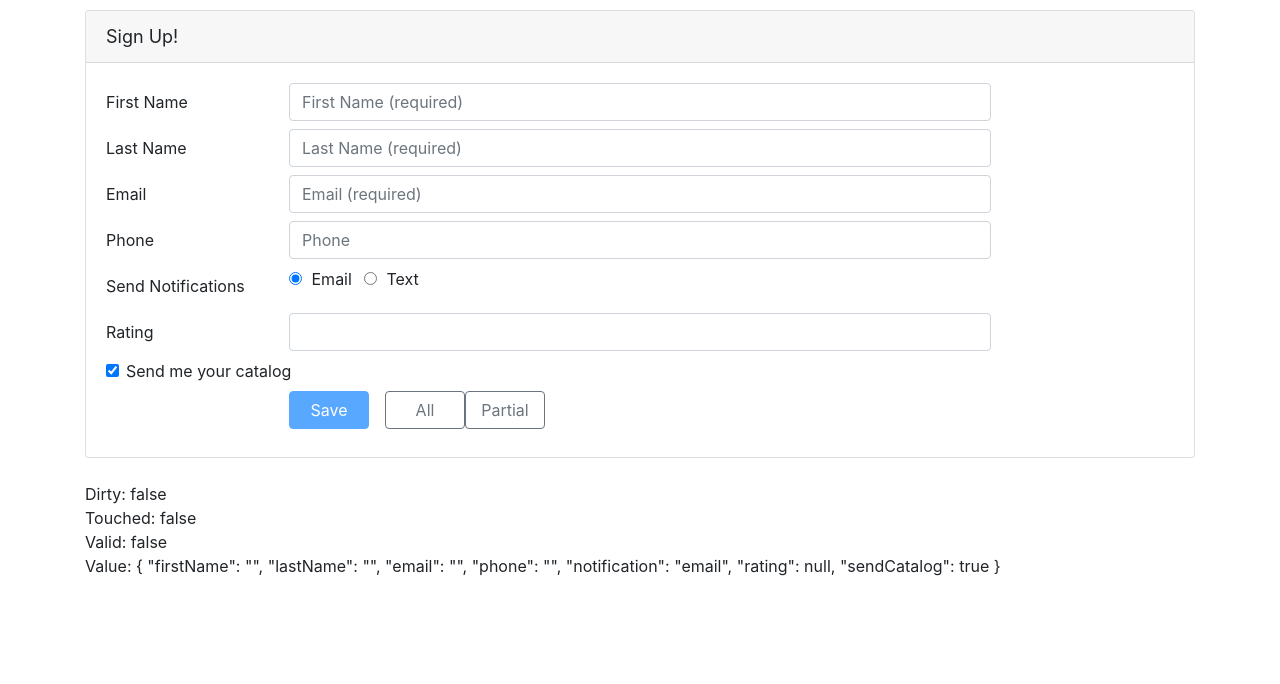
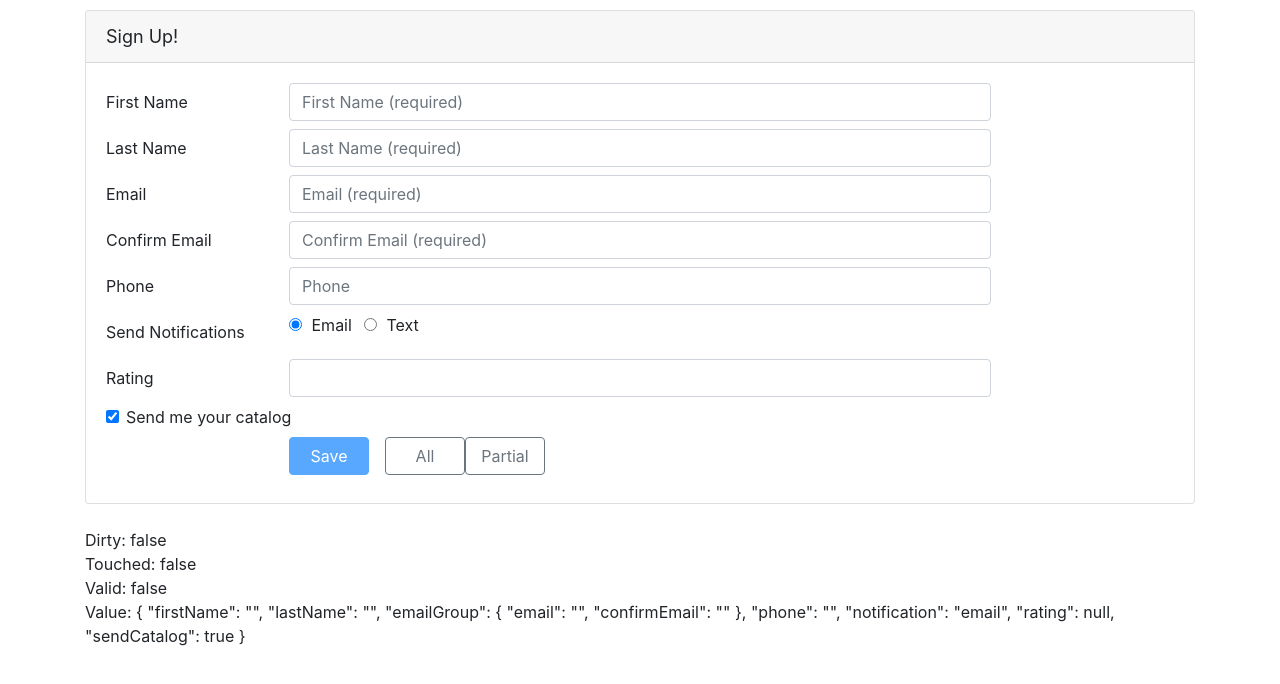
Before and after one commit to florin141/angular-reactive-forms-intro, an Angular app: page / in a window 1280 px wide. Shown: the top 684 px of the page. Built offline with nearby package versions, Linux system fonts and the light colour scheme.

Commit message:
[mod-5] Nested FormGroup and cross-filed validation

```diff
--- a/src/app/customers/customer.component.html
+++ b/src/app/customers/customer.component.html
@@ -50,6 +50,7 @@
         </div>
       </div>
 
+      <div formGroupName="emailGroup">
         <div class="form-group row mb-2">
           <label class="col-md-2 col-form-label"
                  for="emailId">Email</label>
@@ -59,15 +60,43 @@
                    type="email"
                    placeholder="Email (required)"
                    formControlName="email"
-                 [ngClass]="{'is-invalid': (customerForm.get('email').touched || customerForm.get('email').dirty) && !customerForm.get('email').valid }" />
+                   [ngClass]="{'is-invalid': customerForm.get('emailGroup').errors ||
+                                             ((customerForm.get('emailGroup.email').touched ||
+                                              customerForm.get('emailGroup.email').dirty) &&
+                                              !customerForm.get('emailGroup.email').valid) }"/>
             <span class="invalid-feedback">
-            <span *ngIf="customerForm.get('email').errors?.required">
+              <span *ngIf="customerForm.get('emailGroup.email').errors?.required">
                 Please enter your email address.
               </span>
-            <span *ngIf="customerForm.get('email').errors?.email">
+              <span *ngIf="customerForm.get('emailGroup.email').errors?.email">
                 Please enter a valid email address.
               </span>
             </span>
+          </div>
+        </div>
+
+        <div class="form-group row mb-2">
+          <label class="col-md-2 col-form-label"
+                 for="confirmEmailId">Confirm Email</label>
+          <div class="col-md-8">
+            <input class="form-control"
+                   id="confirmEmailId"
+                   type="email"
+                   placeholder="Confirm Email (required)"
+                   formControlName="confirmEmail"
+                   [ngClass]="{'is-invalid': customerForm.get('emailGroup').errors ||
+                                             ((customerForm.get('emailGroup.confirmEmail').touched ||
+                                              customerForm.get('emailGroup.confirmEmail').dirty) &&
+                                              !customerForm.get('emailGroup.confirmEmail').valid) }"/>
+            <span class="invalid-feedback">
+              <span *ngIf="customerForm.get('emailGroup.confirmEmail').errors?.required">
+                Please confirm your email address.
+              </span>
+              <span *ngIf="customerForm.get('emailGroup').errors?.match">
+                The confirmation does not match the email address.
+              </span>
+            </span>
+          </div>
         </div>
       </div>
 
--- a/src/app/customers/customer.component.ts
+++ b/src/app/customers/customer.component.ts
@@ -3,9 +3,23 @@ import { Component, OnInit } from '@angular/core';
 import { Customer } from './customer';
 import { AbstractControl, FormBuilder, FormGroup, ValidatorFn, Validators } from '@angular/forms';
 
+function emailMatcher(c: AbstractControl): { [key: string]: boolean } | null {
+    const emailControl = c.get('email');
+    const confirmControl = c.get('confirmEmail');
+
+    if (emailControl.pristine || confirmControl.pristine) {
+        return null;
+    }
+
+    if (emailControl.value === confirmControl.value) {
+        return null;
+    }
+    return { match: true };
+}
+
 function ratingRange(min: number, max: number): ValidatorFn {
-    return (c: AbstractControl): { [key: string]: boolean} | null => {
-        if (c.value != null && (isNaN(c.value)) || c.value < min || c.value > max) {
+    return (c: AbstractControl): { [key: string]: boolean } | null => {
+        if (c.value !== null && (isNaN(c.value) || c.value < min || c.value > max)) {
             return { range: true };
         }
         return null;
@@ -22,13 +36,17 @@ export class CustomerComponent implements OnInit {
     customerForm: FormGroup;
     customer = new Customer();
 
-    constructor(private fb: FormBuilder) {}
+    constructor(private fb: FormBuilder) {
+    }
 
     ngOnInit(): void {
         this.customerForm = this.fb.group({
             firstName: ['', [Validators.required, Validators.minLength(3)]],
             lastName: ['', [Validators.required, Validators.maxLength(50)]],
-            email: ['', Validators.required, Validators.email],
+            emailGroup: this.fb.group({
+                email: ['', [Validators.required, Validators.email]],
+                confirmEmail: ['', Validators.required],
+            }, { validator: emailMatcher }),
             phone: '',
             notification: 'email',
             rating: [null, ratingRange(1, 5)],
```
Lines whose indentation alone changed are shown as unchanged.
